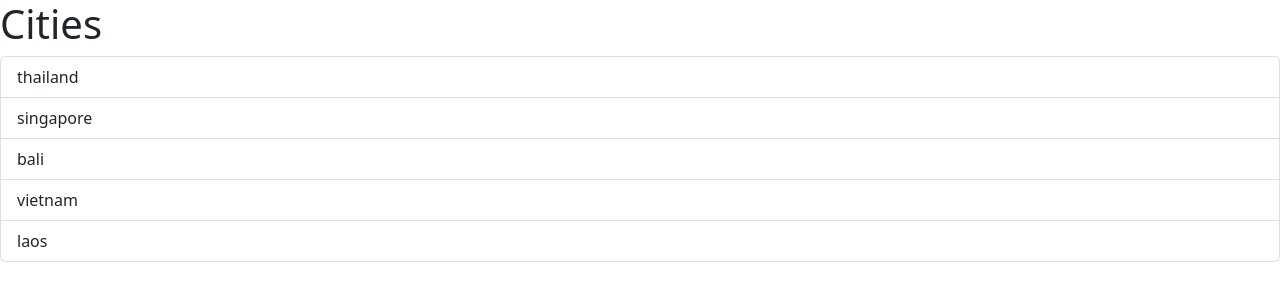
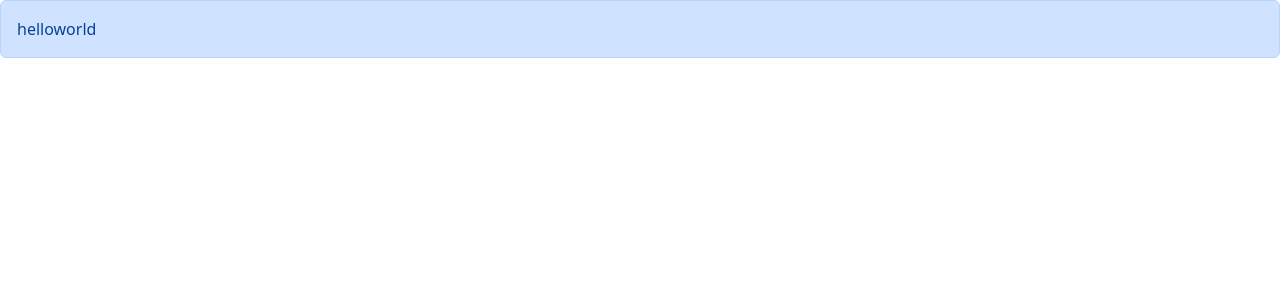
Before and after one commit to minyeokang/react-beginner-tutorial, a React (Vite) app: page / in a window 1280 px wide. Shown: the top 300 px of the page. Built offline with nearby package versions, Linux system fonts and the light colour scheme.

Commit message:
reactNode for children component

```diff
--- a/src/App.tsx
+++ b/src/App.tsx
@@ -1,16 +1,18 @@
-import ListGroup from'./components/ListGroup'
-let items = [
-  'thailand',
-  'singapore',
-  'bali',
-  'vietnam',
-  'laos'
-]
+import Alert from "./components/Alert";
+import ListGroup from "./components/ListGroup";
+let items = ["thailand", "singapore", "bali", "vietnam", "laos"];
 const handleSelectedItem = (item: string) => {
-  console.log(item)
-}
-function App(){
-  return <div> <ListGroup items={items} heading={"Cities"} onSelectedItem={handleSelectedItem} /> </div>
+  console.log(item);
+};
+function App() {
+  return (
+    <div>
+      {/* <ListGroup items={items} heading={"Cities"} onSelectedItem={handleSelectedItem} /> */}
+      <Alert >
+        hello<span>world</span>
+      </Alert>
+    </div>
+  );
 }
 
 export default App;
--- /dev/null
+++ b/src/components/Alert.tsx
@@ -0,0 +1,25 @@
+import { ReactNode } from "react"
+
+interface Props {
+    children: ReactNode
+}
+const Alert = ({children}:Props) => {
+  return (
+
+    <div className="alert alert-primary">{children}</div>
+  )
+}
+
+export default Alert
+
+/** how to use html content as child for component
+ *
+ * interface Props { text: string }
+ * const Alert = ({text}:Props) => { return ( <div className="alert alert-primary">{text}</div> )
+ * <Alert text="hello" />
+ *
+ * in this case, what if "hello" gets too long?
+ * if you want to use html content you can do it like this
+ *
+ * interface Props { children: ReactNode }
+ */
--- a/src/components/ListGroup.tsx
+++ b/src/components/ListGroup.tsx
@@ -34,6 +34,12 @@ function ListGroup({ items, heading, onSelectedItem }: Props) {
 }
 
 export default ListGroup;
+
+/** Props vs State
+ *
+ * do not change props, its immutable.
+ * state will re-render every time state has changed.
+ */
 
 /** make component reusable by props
  *
```
